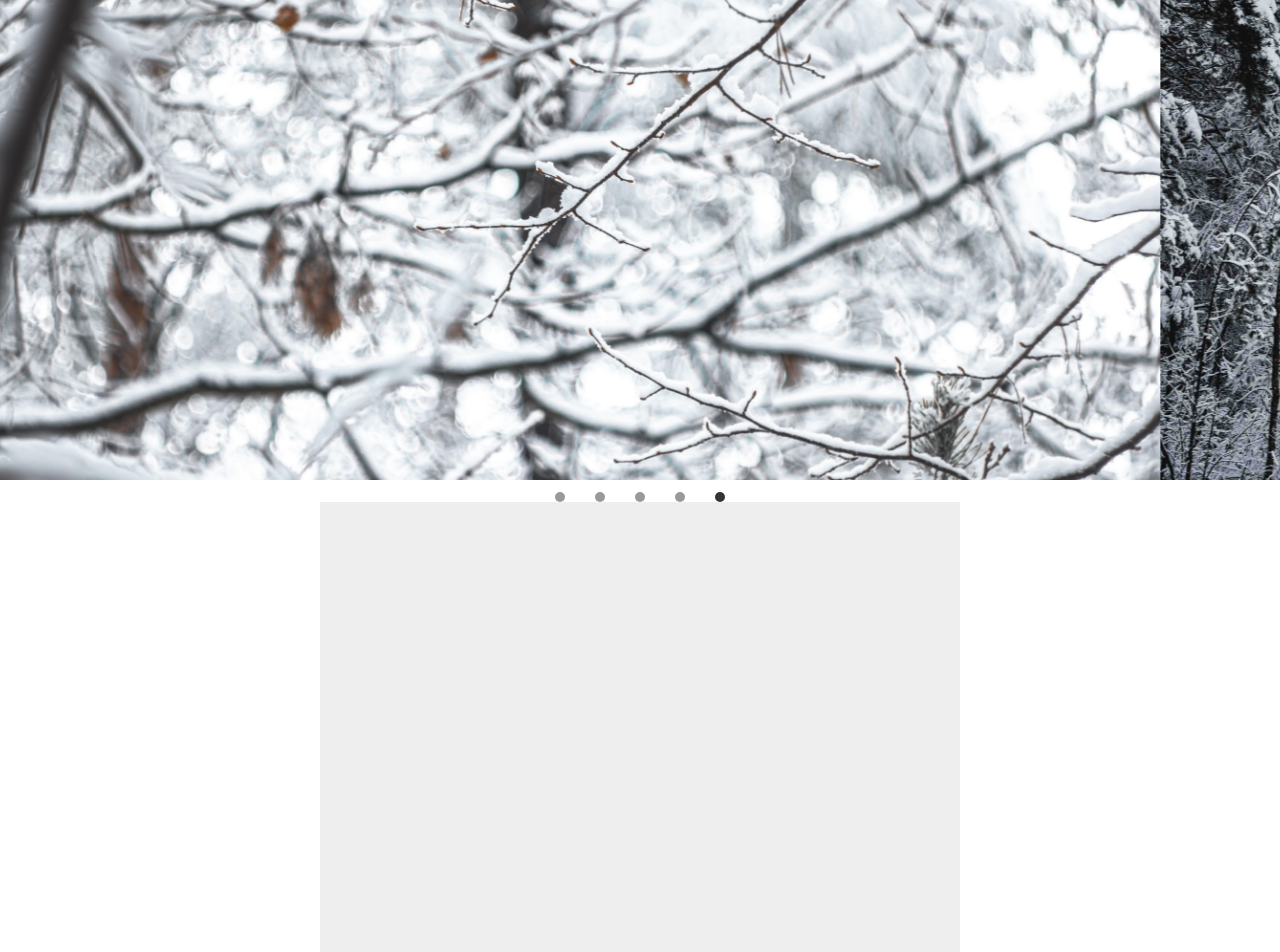
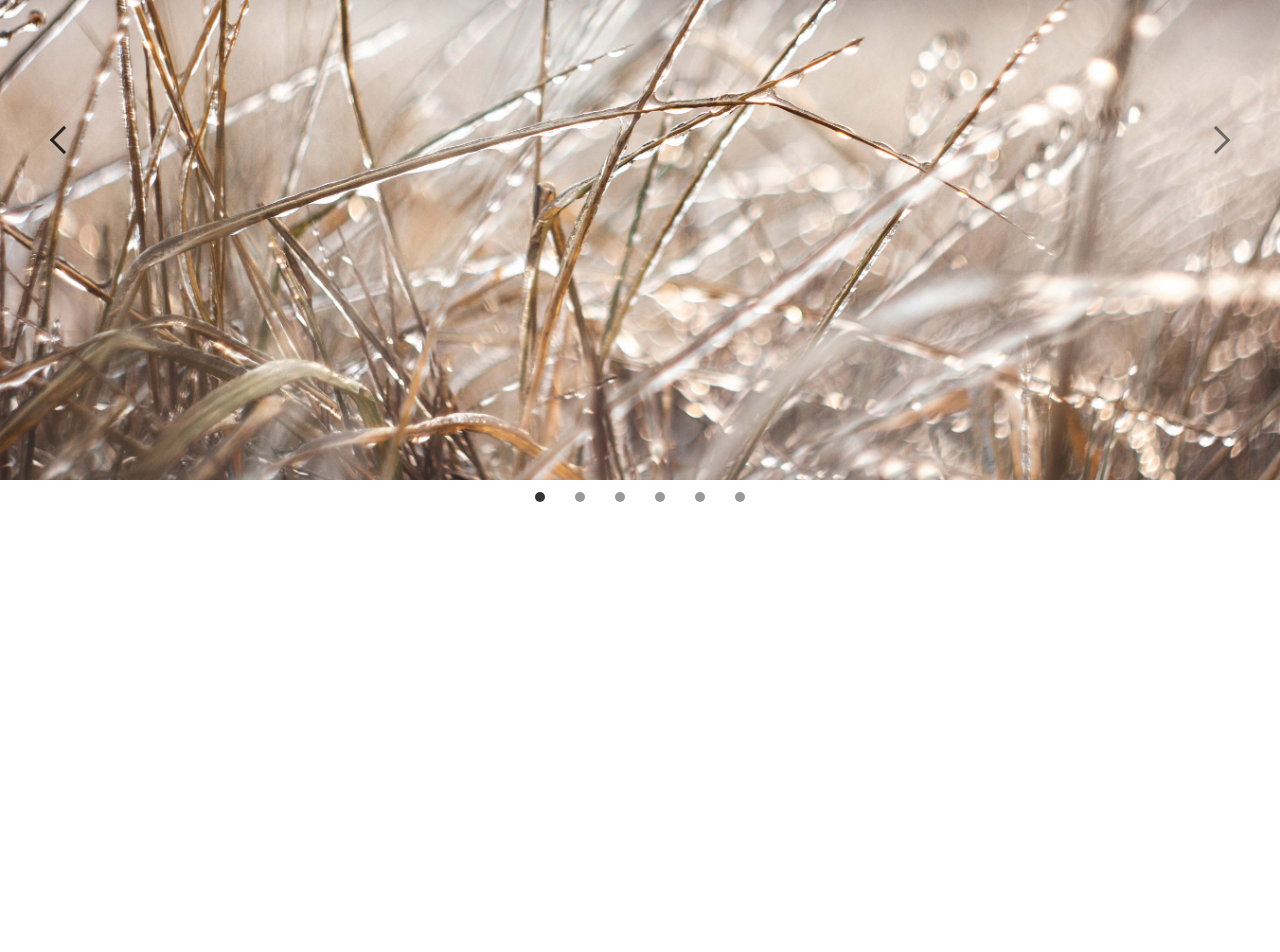
Before and after one commit to Nastik1811/carousel-test_task, a React app: page / in a window 1280 px wide. Shown: the part 260-1212 px from the top of the page. After the commit the page ends 800 px from the top, so only its background shows below. Built offline with nearby package versions, Linux system fonts and the light colour scheme.

Commit message:
Minor fixes

```diff
--- a/package.json
+++ b/package.json
@@ -8,7 +8,7 @@
     "dev": "cross-env NODE_ENV=development npx webpack --mode development",
     "build": "cross-env NODE_ENV=production npx webpack --mode production",
     "start": "cross-env NODE_ENV=development npx webpack serve --mode development --open",
-    "deploy": "gh-pages -d build"
+    "deploy": "gh-pages -d dist"
   },
   "author": "Anastasia <nastik18111999@gmail.com>",
   "license": "ISC",
--- a/src/App.js
+++ b/src/App.js
@@ -5,6 +5,7 @@ import img2 from './assets/images/img-2.jpg'
 import img3 from './assets/images/img-3.jpg'
 import img4 from './assets/images/img-4.jpg'
 import img5 from './assets/images/img-5.jpg'
+import img6 from './assets/images/img-6.jpg'
 
 const App = () => {
     return(
@@ -13,7 +14,7 @@ const App = () => {
                 <h1 className="app-title">Carousel Demo</h1>
             </header>
             <section className="section section-full">
-                <Carousel autoplay controls indicators>
+                <Carousel inteereval={2200} autoplay controls indicators>
                     <div className="item">
                         <img src={img1} className="img-item"/>
                     </div>
@@ -29,22 +30,11 @@ const App = () => {
                     <div className="item">
                         <img src={img5} className="img-item"/>
                     </div>
-                </Carousel>
-            </section>
-            <section className="section example2">
-                <Carousel>
                     <div className="item">
-                        <div className="block"></div>
-                    </div>
-                    <div className="item">
-                        <div className="block"></div>
-                    </div>
-                    <div className="item">
-                        <div className="block"></div>
+                        <img src={img6} className="img-item"/>
                     </div>
                 </Carousel>
             </section>
-
         </div>
     )
 }
--- a/src/Carousel/styles.js
+++ b/src/Carousel/styles.js
@@ -6,13 +6,10 @@ export const Slide = styled.li`
 `
 
 export const Container = styled.div`
-    display:flex;
-    flex-direction: column;
-    position:relative;
-    gap: 12px;
-    justify-content: center;
-    align-items: center;
-    margin: auto;
+    display: grid;
+    row-gap: 12px;
+    grid-auto-flow: row;
+    place-items: center;
 `
 
 export const SlideArea = styled.div`
@@ -86,6 +83,7 @@ export const Indicator = styled.li`
     border-radius: 50%;
     background-color: #333;
     opacity: ${props => props.active ? "1" : ".5"};
+    margin: auto 15px;
     &:hover{
         opacity: .7;
     }
@@ -93,9 +91,6 @@ export const Indicator = styled.li`
 `
 export const Nav = styled.ul`
     display:flex;
-    grid-row: 2;
-    grid-column: 2;
     margin: auto;
-    gap: 30px;
     list-style: none;
 `
--- a/src/styles.css
+++ b/src/styles.css
@@ -49,12 +49,8 @@
 
   .img-item{
     width: 100%;
+    height: 100%;
     object-fit: cover;
-  }
-  .example2{
-    width: 50%;
-    margin: auto;
-    background-color: #eee;
   }
 
   .block{
@@ -62,3 +58,9 @@
     height: 200px;
     margin: auto;
   }
+
+  @media(max-width: 600px){
+    .item{
+      height: 40%;
+    }
+  }
```
